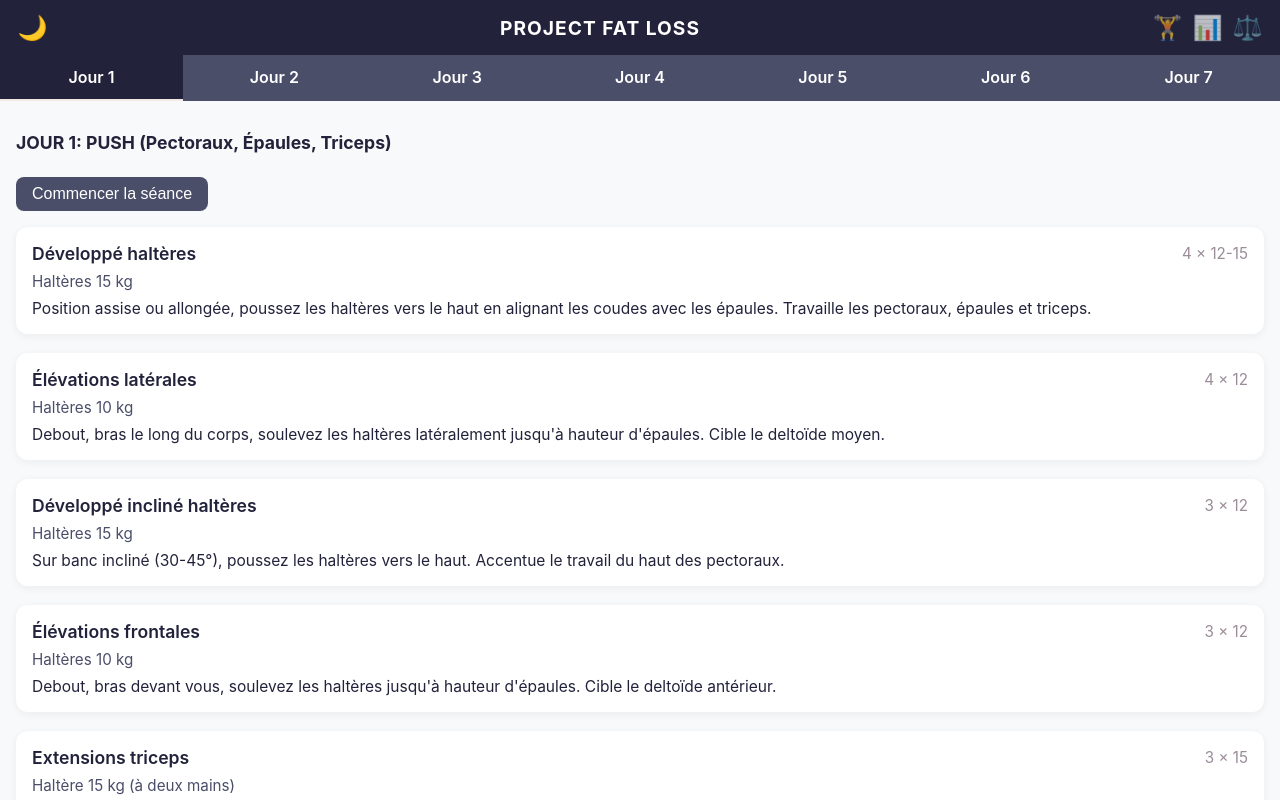
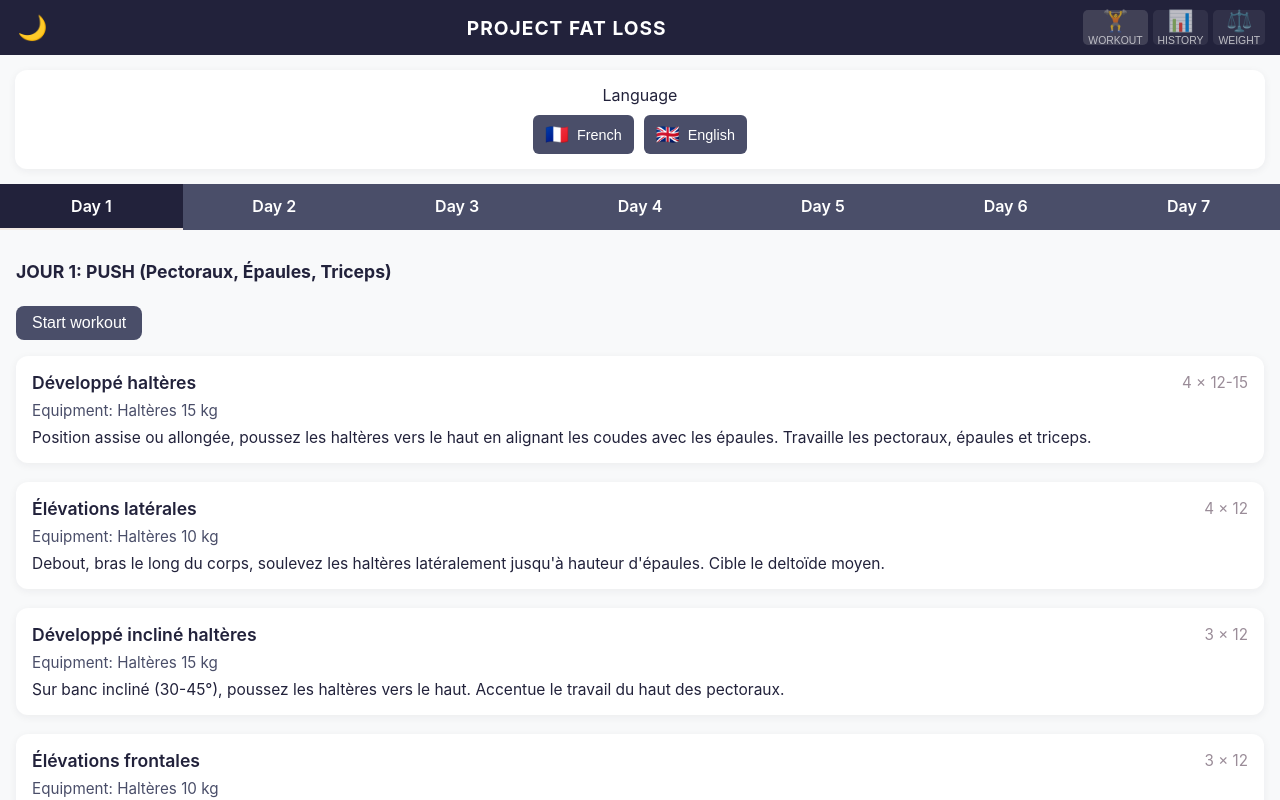
Before and after one commit to jhouedanou/projectfatloss-mobile, a React (Vite) app: page / in a window 1280 px wide. Shown: the top 800 px of the page. Built offline with nearby package versions, Linux system fonts and the light colour scheme.

Commit message:
Add i18n internationalization and language selector support

```diff
--- a/package.json
+++ b/package.json
@@ -12,9 +12,12 @@
   },
   "dependencies": {
     "date-fns": "^4.1.0",
+    "i18next": "^25.1.1",
+    "i18next-browser-languagedetector": "^8.1.0",
     "react": "^18.2.0",
     "react-calendar": "^5.1.0",
     "react-dom": "^18.2.0",
+    "react-i18next": "^15.5.1",
     "recharts": "^2.15.3"
   },
   "devDependencies": {
--- /dev/null
+++ b/src/components/LanguageSelector.jsx
@@ -0,0 +1,35 @@
+import React from 'react';
+import { useTranslation } from 'react-i18next';
+
+const LanguageSelector = () => {
+  const { i18n, t } = useTranslation();
+
+  const changeLanguage = (lng) => {
+    i18n.changeLanguage(lng);
+    localStorage.setItem('i18nextLng', lng);
+  };
+
+  return (
+    <div className="language-selector">
+      <div className="language-title">{t('language.select')}</div>
+      <div className="language-buttons">
+        <button
+          className={`language-btn ${i18n.language === 'fr' ? 'active' : ''}`}
+          onClick={() => changeLanguage('fr')}
+        >
+          <span className="language-flag">🇫🇷</span>
+          <span className="language-name">{t('language.fr')}</span>
+        </button>
+        <button
+          className={`language-btn ${i18n.language === 'en' ? 'active' : ''}`}
+          onClick={() => changeLanguage('en')}
+        >
+          <span className="language-flag">🇬🇧</span>
+          <span className="language-name">{t('language.en')}</span>
+        </button>
+      </div>
+    </div>
+  );
+};
+
+export default LanguageSelector;
--- a/src/components/WeightTracker.jsx
+++ b/src/components/WeightTracker.jsx
@@ -1,6 +1,7 @@
 import React, { useState, useEffect } from 'react';
 import { format } from 'date-fns';
 import { fr } from 'date-fns/locale';
+import { useTranslation } from 'react-i18next';
 import {
   LineChart, Line, XAxis, YAxis, CartesianGrid,
   Tooltip, Legend, ResponsiveContainer
@@ -13,6 +14,7 @@ import {
 } from '../services/WeightStorage';
 
 function WeightTracker() {
+  const { t, i18n } = useTranslation();
   const [weightRecords, setWeightRecords] = useState([]);
   const [newWeight, setNewWeight] = useState('');
   const [notes, setNotes] = useState('');
@@ -45,7 +47,7 @@ function WeightTracker() {
       const weightValue = parseFloat(newWeight.replace(',', '.'));
 
       if (isNaN(weightValue) || weightValue <= 0) {
-        setError('Veuillez entrer un poids valide');
+        setError(t('weight.invalidWeight'));
         return;
       }
 
@@ -58,12 +60,12 @@ function WeightTracker() {
       // Réinitialiser le formulaire
       setNewWeight('');
       setNotes('');
-      setSuccess('Poids enregistré avec succès !');
+      setSuccess(t('weight.recordSaved'));
 
       // Effacer le message de succès après 3 secondes
       setTimeout(() => setSuccess(''), 3000);
     } catch (err) {
-      setError(err.message || 'Erreur lors de l\'enregistrement du poids');
+      setError(err.message || t('weight.errorSaving'));
     }
   };
 
@@ -72,10 +74,10 @@ function WeightTracker() {
     try {
       deleteWeightRecord(id);
       loadWeightData();
-      setSuccess('Enregistrement supprimé avec succès !');
+      setSuccess(t('weight.recordDeleted'));
       setTimeout(() => setSuccess(''), 3000);
     } catch (err) {
-      setError('Erreur lors de la suppression de l\'enregistrement');
+      setError(t('weight.errorDeleting'));
     }
   };
 
@@ -89,18 +91,19 @@ function WeightTracker() {
 
   // Formater la date pour l'affichage
   const formatDate = (dateString) => {
-    return format(new Date(dateString), 'dd MMMM yyyy', { locale: fr });
+    const locale = i18n.language === 'fr' ? fr : undefined;
+    return format(new Date(dateString), 'dd MMMM yyyy', { locale });
   };
 
   return (
     <div className="weight-tracker">
-      <h2>Suivi de Poids</h2>
+      <h2>{t('weight.title')}</h2>
 
       {/* Formulaire d'ajout de poids */}
       <div className="weight-form-container">
         <form onSubmit={handleAddWeight} className="weight-form">
           <div className="form-group">
-            <label htmlFor="weight">Poids (kg):</label>
+            <label htmlFor="weight">{t('weight.weightKg')}:</label>
             <input
               type="number"
               id="weight"
@@ -115,7 +118,7 @@ function WeightTracker() {
           </div>
 
           <div className="form-group">
-            <label htmlFor="notes">Notes (optionnel):</label>
+            <label htmlFor="notes">{t('weight.notes')}:</label>
             <input
               type="text"
               id="notes"
@@ -125,7 +128,7 @@ function WeightTracker() {
             />
           </div>
 
-          <button type="submit" className="add-weight-btn">Ajouter</button>
+          <button type="submit" className="add-weight-btn">{t('weight.add')}</button>
         </form>
 
         {error && <div className="error-message">{error}</div>}
@@ -136,14 +139,14 @@ function WeightTracker() {
       {stats.current && (
         <div className="weight-stats">
           <div className="stat-card current-weight">
-            <div className="stat-title">Poids actuel</div>
+            <div className="stat-title">{t('weight.currentWeight')}</div>
             <div className="stat-value">{stats.current.weight} kg</div>
             <div className="stat-date">{formatDate(stats.current.date)}</div>
           </div>
 
           {stats.initial && stats.current.id !== stats.initial.id && (
             <div className={`stat-card weight-change ${stats.change <= 0 ? 'positive' : 'negative'}`}>
-              <div className="stat-title">Évolution</div>
+              <div className="stat-title">{t('weight.evolution')}</div>
               <div className="stat-value">
                 {stats.change > 0 ? '+' : ''}
                 {stats.change.toFixed(1)} kg
@@ -157,11 +160,11 @@ function WeightTracker() {
 
           <div className="stat-card min-max">
             <div className="min-weight">
-              <span className="stat-label">Min:</span>
+              <span className="stat-label">{t('weight.min')}:</span>
               <span className="stat-value">{stats.lowestRecord.weight} kg</span>
             </div>
             <div className="max-weight">
-              <span className="stat-label">Max:</span>
+              <span className="stat-label">{t('weight.max')}:</span>
               <span className="stat-value">{stats.highestRecord.weight} kg</span>
             </div>
           </div>
@@ -171,7 +174,7 @@ function WeightTracker() {
       {/* Graphique d'évolution */}
       {weightRecords.length > 0 ? (
         <div className="weight-chart">
-          <h3>Évolution du poids</h3>
+          <h3>{t('weight.chart')}</h3>
           <ResponsiveContainer width="100%" height={300}>
             <LineChart
               data={chartData}
@@ -201,15 +204,15 @@ function WeightTracker() {
         </div>
       ) : (
         <div className="no-weight-data">
-          <p>Aucun enregistrement de poids pour le moment.</p>
-          <p>Utilisez le formulaire ci-dessus pour commencer à suivre votre poids.</p>
+          <p>{t('weight.noData')}</p>
+          <p>{t('weight.startTracking')}</p>
         </div>
       )}
 
       {/* Historique des enregistrements */}
       {weightRecords.length > 0 && (
         <div className="weight-history">
-          <h3>Historique</h3>
+          <h3>{t('weight.history')}</h3>
           <div className="weight-records-list">
             {weightRecords.slice().reverse().map(record => (
               <div key={record.id} className="weight-record">
--- /dev/null
+++ b/src/i18n/index.js
@@ -0,0 +1,36 @@
+import i18n from 'i18next';
+import { initReactI18next } from 'react-i18next';
+import LanguageDetector from 'i18next-browser-languagedetector';
+
+import translationEN from './locales/en.json';
+import translationFR from './locales/fr.json';
+
+const resources = {
+  en: {
+    translation: translationEN
+  },
+  fr: {
+    translation: translationFR
+  }
+};
+
+i18n
+  // Détection automatique de la langue du navigateur
+  .use(LanguageDetector)
+  // Intégration avec React
+  .use(initReactI18next)
+  // Configuration
+  .init({
+    resources,
+    fallbackLng: 'fr',
+    debug: process.env.NODE_ENV === 'development',
+    interpolation: {
+      escapeValue: false // React s'occupe de l'échappement
+    },
+    detection: {
+      order: ['localStorage', 'navigator'],
+      caches: ['localStorage']
+    }
+  });
+
+export default i18n;
--- /dev/null
+++ b/src/i18n/locales/en.json
@@ -0,0 +1,65 @@
+{
+  "app": {
+    "title": "Project Fat Loss",
+    "tabs": {
+      "day": "Day"
+    }
+  },
+  "nav": {
+    "workout": "Workout",
+    "history": "History",
+    "weight": "Weight"
+  },
+  "workout": {
+    "start": "Start workout",
+    "equipment": "Equipment",
+    "sets": "Sets",
+    "nextExercise": "Next exercise",
+    "startSet": "Start set",
+    "nextSet": "Next set",
+    "finish": "Finish",
+    "pause": "Pause",
+    "resumeIn": "Resume in",
+    "calories": "Calories"
+  },
+  "summary": {
+    "title": "Workout Summary",
+    "caloriesBurned": "Calories burned",
+    "exercisesCompleted": "Exercises completed",
+    "weightLifted": "Weight lifted",
+    "save": "Save",
+    "close": "Close"
+  },
+  "stats": {
+    "title": "Statistics",
+    "totalCalories": "Total calories burned",
+    "totalWorkouts": "Number of workouts",
+    "totalWeight": "Total weight lifted",
+    "lastWorkout": "Last workout",
+    "topExercises": "Top exercises"
+  },
+  "calendar": {
+    "title": "Workout Calendar",
+    "noWorkouts": "No workouts on this day"
+  },
+  "weight": {
+    "title": "Weight Tracking",
+    "addNew": "Add new weight",
+    "weightKg": "Weight (kg)",
+    "notes": "Notes (optional)",
+    "add": "Add",
+    "currentWeight": "Current weight",
+    "evolution": "Progress",
+    "min": "Min",
+    "max": "Max",
+    "chart": "Weight evolution",
+    "history": "History",
+    "noData": "No weight records yet",
+    "startTracking": "Use the form above to start tracking your weight"
+  },
+  "language": {
+    "select": "Language",
+    "fr": "French",
+    "en": "English"
+  }
+}
--- /dev/null
+++ b/src/i18n/locales/fr.json
@@ -0,0 +1,65 @@
+{
+  "app": {
+    "title": "Project Fat Loss",
+    "tabs": {
+      "day": "Jour"
+    }
+  },
+  "nav": {
+    "workout": "Entraînement",
+    "history": "Historique",
+    "weight": "Suivi Poids"
+  },
+  "workout": {
+    "start": "Commencer la séance",
+    "equipment": "Équipement",
+    "sets": "Séries",
+    "nextExercise": "Exercice suivant",
+    "startSet": "Commencer série",
+    "nextSet": "Série suivante",
+    "finish": "Terminer",
+    "pause": "Pause",
+    "resumeIn": "Reprise dans",
+    "calories": "Calories"
+  },
+  "summary": {
+    "title": "Résumé de l'entraînement",
+    "caloriesBurned": "Calories brûlées",
+    "exercisesCompleted": "Exercices terminés",
+    "weightLifted": "Poids soulevé",
+    "save": "Sauvegarder",
+    "close": "Fermer"
+  },
+  "stats": {
+    "title": "Statistiques",
+    "totalCalories": "Total calories brûlées",
+    "totalWorkouts": "Nombre d'entraînements",
+    "totalWeight": "Poids total soulevé",
+    "lastWorkout": "Dernier entraînement",
+    "topExercises": "Meilleurs exercices"
+  },
+  "calendar": {
+    "title": "Calendrier d'entraînements",
+    "noWorkouts": "Aucun entraînement ce jour"
+  },
+  "weight": {
+    "title": "Suivi de Poids",
+    "addNew": "Ajouter un poids",
+    "weightKg": "Poids (kg)",
+    "notes": "Notes (optionnel)",
+    "add": "Ajouter",
+    "currentWeight": "Poids actuel",
+    "evolution": "Évolution",
+    "min": "Min",
+    "max": "Max",
+    "chart": "Évolution du poids",
+    "history": "Historique",
+    "noData": "Aucun enregistrement de poids pour le moment",
+    "startTracking": "Utilisez le formulaire ci-dessus pour commencer à suivre votre poids"
+  },
+  "language": {
+    "select": "Langue",
+    "fr": "Français",
+    "en": "Anglais"
+  }
+}
--- a/src/index.css
+++ b/src/index.css
@@ -88,6 +88,31 @@ body {
 .header-controls {
   display: flex;
   gap: 5px;
+}
+
+.view-toggle {
+  display: flex;
+  flex-direction: column;
+  align-items: center;
+  gap: 2px;
+  width: auto;
+  min-width: 40px;
+  padding: 5px;
+  border-radius: 5px;
+  background-color: rgba(255, 255, 255, 0.1);
+}
+
+.view-toggle.active {
+  background-color: rgba(255, 255, 255, 0.2);
+}
+
+.view-icon {
+  font-size: 1.3rem;
+}
+
+.view-text {
+  font-size: 0.65rem;
+  text-transform: uppercase;
 }
 
 .view-toggle {
@@ -438,6 +463,93 @@ body {
   padding: 10px;
 }
 
+/* Sélecteur de langue */
+.language-selector {
+  background: var(--card-bg);
+  border-radius: 12px;
+  padding: 15px;
+  margin: 15px;
+  box-shadow: 0 2px 8px var(--card-shadow);
+}
+
+.language-title {
+  font-size: 1rem;
+  color: var(--text-primary);
+  margin-bottom: 10px;
+  text-align: center;
+}
+
+.language-buttons {
+  display: flex;
+  justify-content: center;
+  gap: 10px;
+}
+
+.language-btn {
+  display: flex;
+  align-items: center;
+  gap: 8px;
+  background: var(--button-bg);
+  color: var(--button-text);
+  border: none;
+  border-radius: 6px;
+  padding: 8px 12px;
+  font-size: 0.9rem;
+  cursor: pointer;
+  transition: all 0.2s;
+}
+
+.language-btn.active {
+  background: var(--button-active);
+  font-weight: bold;
+}
+
+.language-flag {
+  font-size: 1.2rem;
+}
+
+/* Amélioration des boutons de navigation */
+.nav-buttons {
+  display: flex;
+  gap: 10px;
+  justify-content: center;
+  margin: 15px 0;
+}
+
+.nav-button {
+  display: flex;
+  flex-direction: column;
+  align-items: center;
+  background: var(--button-bg);
+  color: var(--button-text);
+  border: none;
+  border-radius: 10px;
+  padding: 10px;
+  min-width: 80px;
+  cursor: pointer;
+  transition: background 0.2s;
+}
+
+.nav-button:hover {
+  background: var(--button-active);
+}
+
+.nav-button-icon {
+  font-size: 1.5rem;
+  margin-bottom: 5px;
+}
+
+.nav-button-text {
+  font-size: 0.8rem;
+  text-transform: uppercase;
+  letter-spacing: 0.5px;
+}
+
+.nav-button.active {
+  background: var(--button-active);
+  font-weight: bold;
+}
+
 /* Responsive updates */
 @media (max-width: 600px) {
   .app-header {
--- a/src/main.jsx
+++ b/src/main.jsx
@@ -2,5 +2,6 @@ import React from 'react';
 import { createRoot } from 'react-dom/client';
 import App from './pages/App';
 import './index.css';
+import './i18n'; // Importation du système de traduction
 
 createRoot(document.getElementById('root')).render(<App />);
--- a/src/pages/App.jsx
+++ b/src/pages/App.jsx
@@ -1,12 +1,15 @@
 import React, { useState, useEffect } from 'react';
+import { useTranslation } from 'react-i18next';
 import { days } from '../data';
 import StepWorkout from './StepWorkout';
 import WorkoutCalendar from '../components/WorkoutCalendar';
 import WorkoutStats from '../components/WorkoutStats';
 import WeightTracker from '../components/WeightTracker';
+import LanguageSelector from '../components/LanguageSelector';
 import '../components/WeightTracker.css';
 
 function Tabs({ days, current, setCurrent }) {
+  const { t } = useTranslation();
   return (
     <nav className="tabs">
       {days.map((d, i) => (
@@ -15,7 +18,7 @@ function Tabs({ days, current, setCurrent }) {
           className={"tab" + (i === current ? " active" : "")}
           onClick={() => setCurrent(i)}
         >
-          Jour {i + 1}
+          {t('app.tabs.day')} {i + 1}
         </div>
       ))}
     </nav>
@@ -23,6 +26,7 @@ function Tabs({ days, current, setCurrent }) {
 }
 
 export default function App() {
+  const { t } = useTranslation();
   const [current, setCurrent] = useState(0);
   const [stepMode, setStepMode] = useState(false);
   const [viewMode, setViewMode] = useState('workout'); // 'workout', 'history' ou 'weight'
@@ -58,34 +62,40 @@ export default function App() {
   return (
     <div>
       <header className="app-header">
-        <button className="theme-toggle" onClick={toggleTheme}>
+        <button className="theme-toggle" onClick={toggleTheme} title={darkTheme ? t('theme.light') : t('theme.dark')}>
           {darkTheme ? '☀️' : '🌙'}
         </button>
-        <span className="header-title">Project Fat Loss</span>
+        <span className="header-title">{t('app.title')}</span>
         <div className="header-controls">
           <button
-            className="view-toggle"
+            className={`view-toggle ${viewMode === 'workout' ? 'active' : ''}`}
             onClick={() => setViewMode('workout')}
-            title="Mode entraînement"
+            title={t('nav.workout')}
           >
-            🏋️
+            <span className="view-icon">🏋️</span>
+            <span className="view-text">{t('nav.workout')}</span>
           </button>
           <button
-            className="view-toggle"
+            className={`view-toggle ${viewMode === 'history' ? 'active' : ''}`}
             onClick={() => setViewMode('history')}
-            title="Historique et statistiques"
+            title={t('nav.history')}
           >
-            📊
+            <span className="view-icon">📊</span>
+            <span className="view-text">{t('nav.history')}</span>
           </button>
           <button
-            className="view-toggle"
+            className={`view-toggle ${viewMode === 'weight' ? 'active' : ''}`}
             onClick={() => setViewMode('weight')}
-            title="Suivi de poids"
+            title={t('nav.weight')}
           >
-            ⚖️
+            <span className="view-icon">⚖️</span>
+            <span className="view-text">{t('nav.weight')}</span>
           </button>
         </div>
       </header>
+
+      {/* Sélecteur de langue */}
+      <LanguageSelector />
 
       {viewMode === 'workout' ? (
         // Mode Entraînement
@@ -94,14 +104,16 @@ export default function App() {
           {!stepMode ? (
             <div className="day-content">
               <h2 style={{ fontSize: '1.1rem', marginBottom: 16 }}>{days[current].title}</h2>
-              <button className="timer-btn" style={{marginBottom:16}} onClick={()=>setStepMode(true)}>Commencer la séance</button>
+              <button className="timer-btn" style={{marginBottom:16}} onClick={()=>setStepMode(true)}>
+                {t('workout.start')}
+              </button>
               {days[current].exercises.map((exo, i) => (
                 <div className="exo-card" key={i}>
                   <div className="exo-header">
                     <span className="exo-title">{exo.name}</span>
                     <span className="exo-series">{exo.sets}</span>
                   </div>
-                  <div className="exo-equip">{exo.equip}</div>
+                  <div className="exo-equip">{t('workout.equipment')}: {exo.equip}</div>
                   <div className="exo-desc">{exo.desc}</div>
                 </div>
               ))}
```
Also changed, not shown: 1 other file (tests, documents, lock files or other folders).
